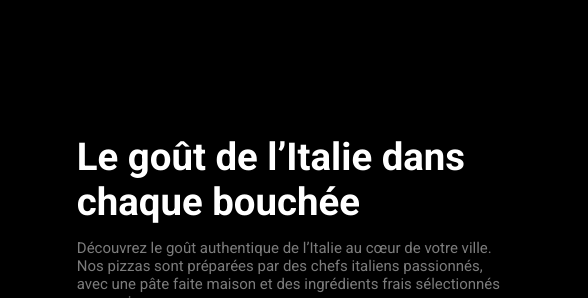
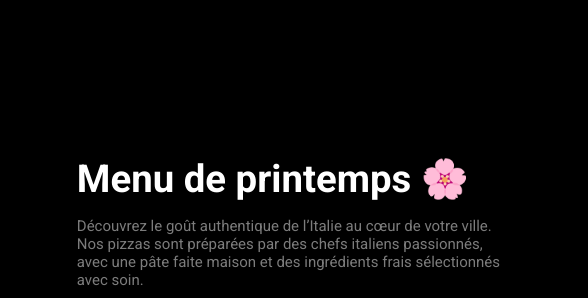
Before and after one commit to sana-Benz/MicroPizzeria, a plain HTML site: page frontend/index.html in a window 1280 px wide. Shown: the part 93-391 px from the top of the page, 0-588 px from the left. Drawn offline with Linux system fonts and the light colour scheme.

Commit message:
demo: spring menu title

```diff
--- a/frontend/index.html
+++ b/frontend/index.html
@@ -26,7 +26,7 @@
 
         <header>
             <div class="left">
-                <h1>Le goût de l’Italie dans chaque bouchée</h1>
+                <h1>Menu de printemps 🌸</h1>
                 <p class="description">
                     Découvrez le goût authentique de l’Italie au cœur de votre ville.
                     Nos pizzas sont préparées par des chefs italiens passionnés, avec une pâte faite maison et des ingrédients frais sélectionnés avec soin.
```
